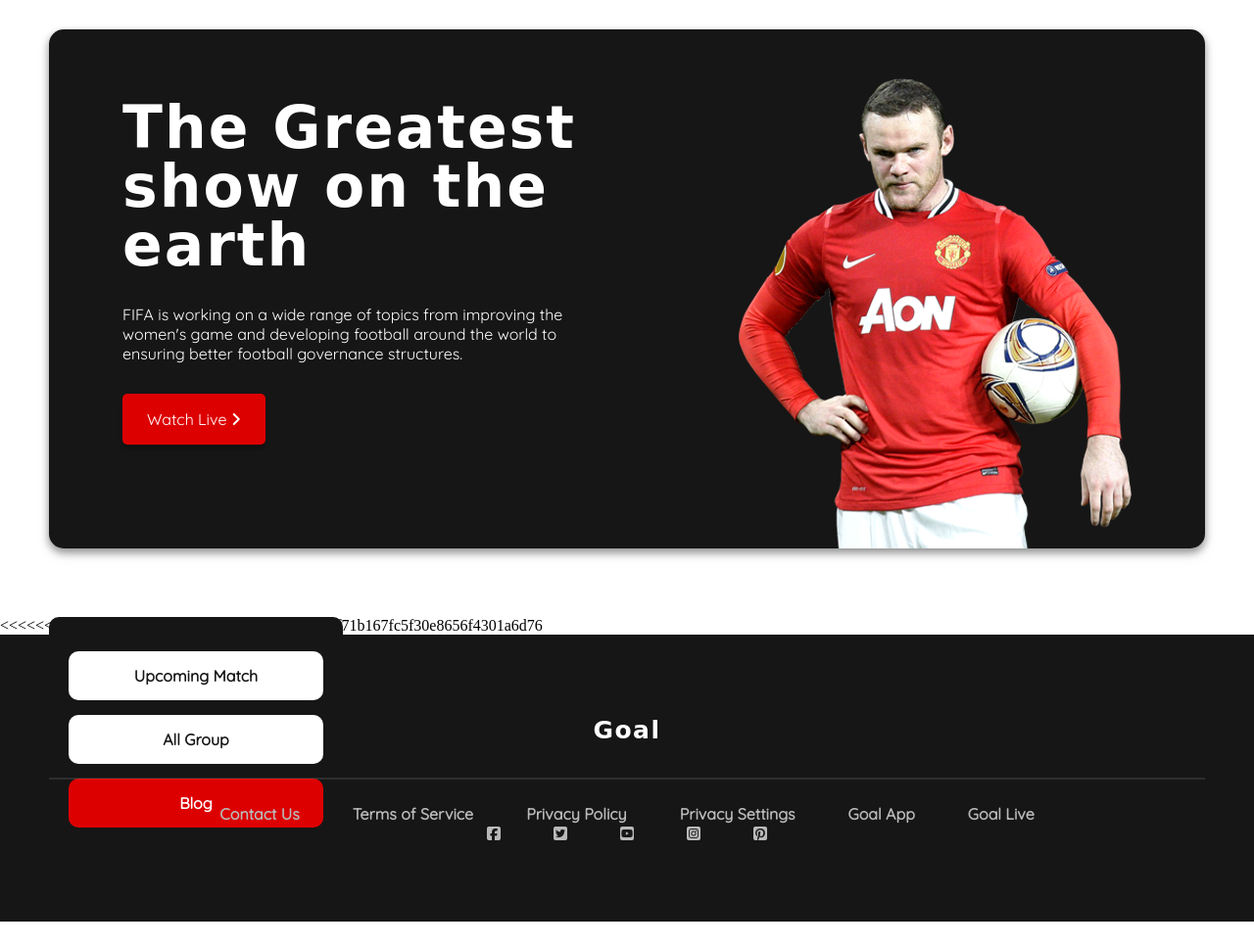
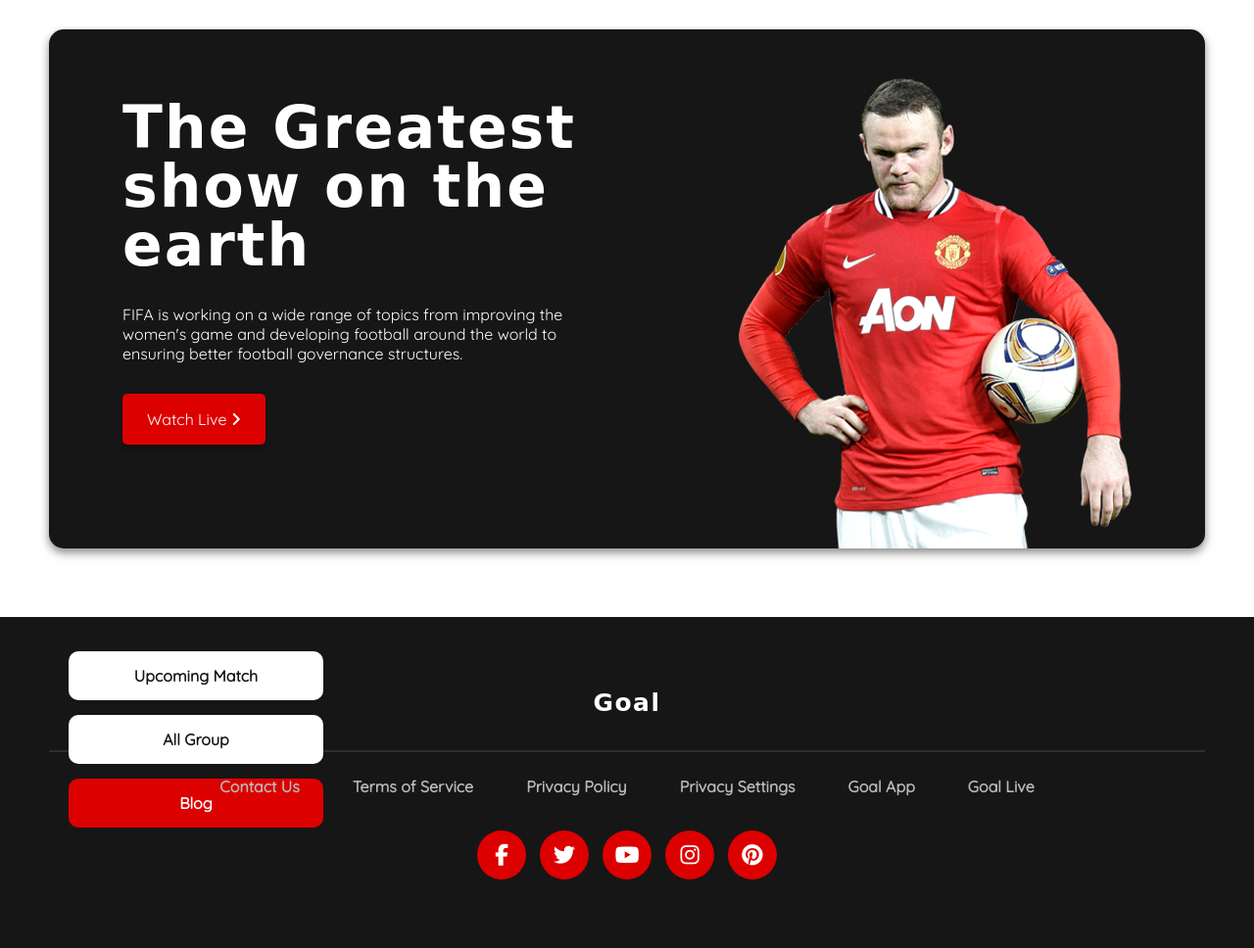
Before and after one commit to sksalleh/responsive-website-assignment, a plain HTML site: page index.html in a window 1280 px wide. Shown: the whole page at 98% size. Before the commit the page ends 941 px from the top, so only its background shows below. Drawn offline with Linux system fonts and the light colour scheme; a web font is replaced by a local one.

Commit message:
footer ok

```diff
--- a/index.html
+++ b/index.html
@@ -31,11 +31,8 @@
             </ul>
         </aside>
     </section>
-<<<<<<< HEAD
     <!-- section end for match list with sidebar menu  -->
     <!-- footer section start -->
-=======
->>>>>>> 0565a8e61a52f71b167fc5f30e8656f4301a6d76
     <footer>
         <div class="container">
             <h4>Goal</h4>
@@ -48,12 +45,12 @@
                 <li><a href="#">Goal App</a></li>
                 <li><a href="#">Goal Live</a></li>
             </ul>
-            <ul class="scoial-icons">
-                <li><a href="#"><i class="fa-brands fa-facebook-square"></i></a></li>
-                <li><a href="#"><i class="fa-brands fa-twitter-square"></i></a></li>
-                <li><a href="#"><i class="fa-brands fa-youtube-square"></i></a></li>
-                <li><a href="#"><i class="fa-brands fa-instagram-square"></i></a></li>
-                <li><a href="#"><i class="fa-brands fa-pinterest-square"></i></a></li>
+            <ul class="social-icons">
+                <li><a href="#"><i class="fa-brands fa-facebook-f"></i></a></li>
+                <li><a href="#"><i class="fa-brands fa-twitter"></i></a></li>
+                <li><a href="#"><i class="fa-brands fa-youtube"></i></a></li>
+                <li><a href="#"><i class="fa-brands fa-instagram"></i></a></li>
+                <li><a href="#"><i class="fa-brands fa-pinterest"></i></a></li>
             </ul>
         </div>
     </footer>
--- a/styles/style.css
+++ b/styles/style.css
@@ -102,9 +102,7 @@ footer ul{
 .leftMenu li{
     margin: 15px 0;
 }
-.leftMenu li:last-child{
 
-}
 .leftMenu li a{
     display: block;
     background: #fff;
@@ -124,31 +122,55 @@ footer ul{
 footer{
     clear: both;
     background: #161616;
-    padding: 50px 0;
+    padding: 40px 0;
     text-align: center;
 }
 footer h4{
     font-family: 'Patua One', cursive;
     color: #fff;
     font-size: 25px;
-
     letter-spacing: 1.5px;
 }
 hr{
     border: 1px solid rgba(255, 255, 255, 0.1);
     margin-bottom: 25px;
 }
-footer li{
+.footer-links li{
     display: inline-block;
     padding: 0 25px;
 }
-footer li a{
+.footer-links li a{
     color: #B9B9B9;
     text-decoration: none;
     font-weight: bold;
     font-family: 'Quicksand', sans-serif;
     transition: 1s;
 }
-footer li a:hover{
+.footer-links li a:hover{
     color: #fff;
 }
+.social-icons{
+    margin-top: 35px;
+}
+.social-icons li{
+    display: inline-block;
+    padding: 0 5px;
+}
+.social-icons li a{
+    background-color: #DD0000;
+    width: 50px;
+    height: 50px;
+    display: flex;
+    align-items: center;
+    justify-content: center;
+    color: #fff;
+    font-size: 22px;
+    border-radius: 50%;
+    transition: .5s ease;
+    text-decoration: none;
+}
+.social-icons li a:hover{
+    transform: rotate(360deg);
+    background: #FF3800;
+
+}
```
